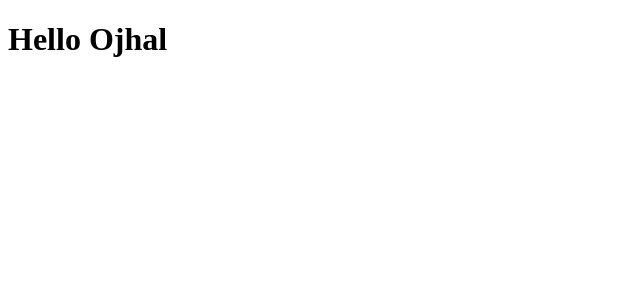
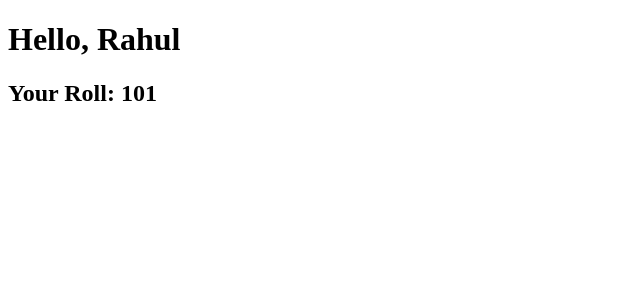
Before and after one commit to ojhal/React-Testing, a React (Create React App) app: page / in a window 1280 px wide. Shown: the top 300 px of the page, without its empty margins (0-640 px from the left). Built offline with nearby package versions, Linux system fonts and the light colour scheme.

Commit message:
Use props

```diff
--- a/src/Student.js
+++ b/src/Student.js
@@ -1,12 +1,28 @@
 import React, { Component } from "react";
-import { render } from "react-dom";
 
-class Student extends Component{
-        render() {
-        return <h1>Hello {this.props.name}</h1>;
-        }
 
+// const Student = props => {
+//   return (
+//     <div>
+//       <h1>Hello, {props.name}</h1>
+//       <h2>Your Roll: {props.roll}</h2>
+//     </div>
+//   );
+// };
+
+class Student extends Component {
+  render() {
+    console.log(this.props.name)
+    console.log(this.props.roll)
+    return (
+      <div>
+        <h1>Hello, {this.props.name}</h1>
+        <h2>Your Roll: {this.props.roll}</h2>
+      </div>
+    );
+  }
 }
 
 
+
 export default Student;
--- a/src/index.js
+++ b/src/index.js
@@ -1,5 +1,5 @@
-import  React from "react";
+import React from "react";
 import ReactDOM from "react-dom";
 import Student from "./Student";
 
-ReactDOM.render(<Student  name="Ojhal" />, document.getElementById("root"));
+ReactDOM.render(<Student name="Rahul" roll="101" />, document.getElementById("root"));
```
Also changed, not shown: src/App.js (+0 -17 lines).
